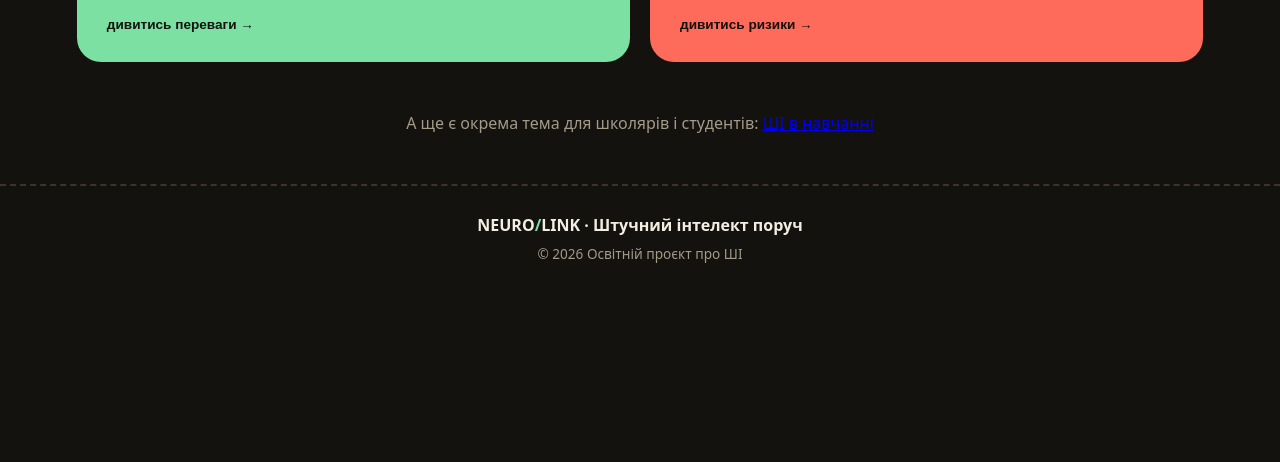
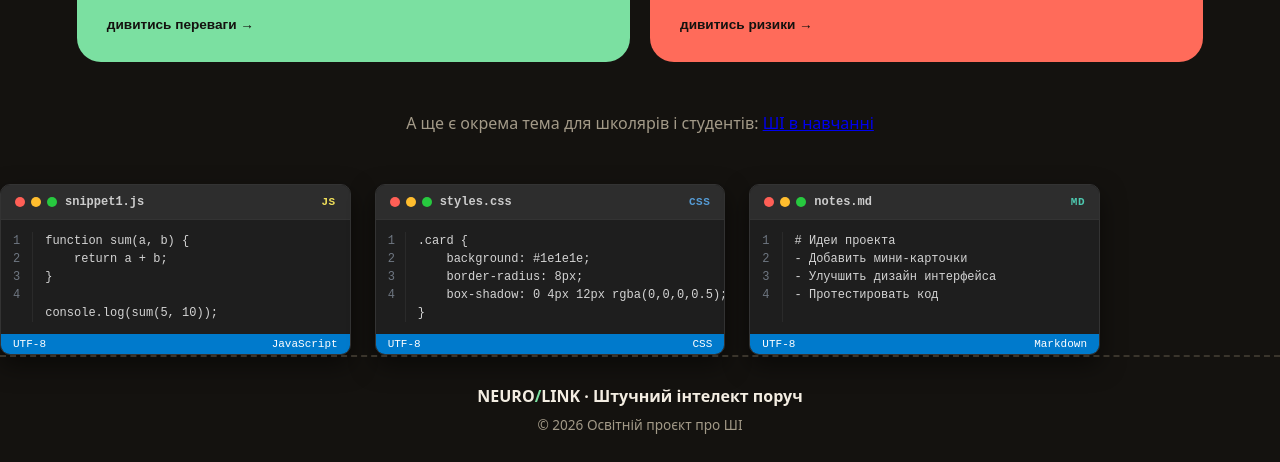
Before and after one commit to Zlata2810/projecta, a plain HTML site: page friend or threat.html in a window 1280 px wide. Shown: the part 706-1168 px from the top of the page. Before the commit the page ends 997 px from the top, so only its background shows below. Drawn offline with Linux system fonts and the light colour scheme.

Commit message:
карточки в друг чи загроза

```diff
--- a/friend or threat.html
+++ b/friend or threat.html
@@ -46,6 +46,90 @@
             А ще є окрема тема для школярів і студентів:
             <a href="education.html">ШІ в навчанні</a>
         </p>
+         <div class="cards-container">
+
+        <!-- Карточка 1 -->
+        <div class="code-card">
+            <div class="card-header">
+                <div class="header-left">
+                    <div class="window-dots">
+                        <span class="dot dot-red"></span>
+                        <span class="dot dot-yellow"></span>
+                        <span class="dot dot-green"></span>
+                    </div>
+                    <span class="file-name">snippet1.js</span>
+                </div>
+                <span class="file-ext ext-js">JS</span>
+            </div>
+            <div class="card-body">
+                <div class="line-numbers">1<br>2<br>3<br>4</div>
+                <pre class="code-content">function sum(a, b) {
+    return a + b;
+}
+
+console.log(sum(5, 10));</pre>
+            </div>
+            <div class="card-footer">
+                <span>UTF-8</span>
+                <span>JavaScript</span>
+            </div>
+        </div>
+
+        <!-- Карточка 2 -->
+        <div class="code-card">
+            <div class="card-header">
+                <div class="header-left">
+                    <div class="window-dots">
+                        <span class="dot dot-red"></span>
+                        <span class="dot dot-yellow"></span>
+                        <span class="dot dot-green"></span>
+                    </div>
+                    <span class="file-name">styles.css</span>
+                </div>
+                <span class="file-ext ext-css">CSS</span>
+            </div>
+            <div class="card-body">
+                <div class="line-numbers">1<br>2<br>3<br>4</div>
+                <pre class="code-content">.card {
+    background: #1e1e1e;
+    border-radius: 8px;
+    box-shadow: 0 4px 12px rgba(0,0,0,0.5);
+}</pre>
+            </div>
+            <div class="card-footer">
+                <span>UTF-8</span>
+                <span>CSS</span>
+            </div>
+        </div>
+
+        <!-- Карточка 3 -->
+        <div class="code-card">
+            <div class="card-header">
+                <div class="header-left">
+                    <div class="window-dots">
+                        <span class="dot dot-red"></span>
+                        <span class="dot dot-yellow"></span>
+                        <span class="dot dot-green"></span>
+                    </div>
+                    <span class="file-name">notes.md</span>
+                </div>
+                <span class="file-ext ext-md">MD</span>
+            </div>
+            <div class="card-body">
+                <div class="line-numbers">1<br>2<br>3<br>4</div>
+                <pre class="code-content"># Идеи проекта
+- Добавить мини-карточки
+- Улучшить дизайн интерфейса
+- Протестировать код</pre>
+            </div>
+            <div class="card-footer">
+                <span>UTF-8</span>
+                <span>Markdown</span>
+            </div>
+        </div>
+
+    </div>
+
     </main>
 
     <footer id="site-footer"></footer>
--- a/main.js
+++ b/main.js
@@ -3,7 +3,6 @@ const PAGES = [
   { href: "index.html", label: "Головна" },
   { href: "friend or threat.html", label: "Друг чи загроза" },
   { href: "advantagesAI.html", label: "Переваги" },
-  { href: "risks.html", label: "Ризики" },
   { href: "education.html", label: "Навчання" }
 ];
 
--- a/styles.css
+++ b/styles.css
@@ -401,3 +401,153 @@ h1 {
     flex-direction: column;
   }
 }
+
+/* карточки в виде кода */
+.cards-container {
+    display: grid;
+    grid-template-columns: repeat(auto-fit, minmax(280px, 1fr));
+    gap: 24px;
+    width: 100%;
+    max-width: 1100px;
+    font-family: 'Courier New', Courier, monospace;
+}
+
+.code-card {
+    background-color: #1e1e1e;
+    border-radius: 10px;
+    overflow: hidden;
+    box-shadow: 0 10px 25px rgba(0, 0, 0, 0.5);
+    border: 1px solid #333333;
+    display: flex;
+    flex-direction: column;
+    transition: transform 0.3s ease, border-color 0.3s ease, box-shadow 0.3s ease;
+}
+
+.code-card:hover {
+    transform: translateY(-4px);
+    border-color: #555555;
+    box-shadow: 0 15px 35px rgba(0, 0, 0, 0.7);
+}
+
+.card-header {
+    background-color: #2d2d2d;
+    padding: 10px 14px;
+    display: flex;
+    align-items: center;
+    justify-content: space-between;
+    user-select: none;
+    border-bottom: 1px solid #333333;
+}
+
+.header-left {
+    display: flex;
+    align-items: center;
+}
+
+.window-dots {
+    display: flex;
+    align-items: center;
+    gap: 6px;
+}
+
+.dot {
+    width: 10px;
+    height: 10px;
+    border-radius: 50%;
+}
+
+.dot-red {
+    background-color: #ff5f56;
+}
+
+.dot-yellow {
+    background-color: #ffbd2e;
+}
+
+.dot-green {
+    background-color: #27c93f;
+}
+
+.file-name {
+    margin-left: 8px;
+    font-size: 12px;
+    color: #cccccc;
+    font-weight: 600;
+}
+
+.file-ext {
+    font-size: 11px;
+    font-weight: bold;
+    letter-spacing: 0.5px;
+}
+
+.ext-js {
+    color: #f1e05a;
+}
+
+.ext-css {
+    color: #569cd6;
+}
+
+.ext-md {
+    color: #4ec9b0;
+}
+
+.card-body {
+    display: flex;
+    flex: 1;
+    padding: 12px 0;
+    background-color: #1e1e1e;
+    overflow-x: auto;
+}
+
+.line-numbers {
+    padding: 0 12px;
+    text-align: right;
+    user-select: none;
+    color: #6e7681;
+    font-size: 12px;
+    line-height: 1.5;
+    border-right: 1px solid #2a2a2a;
+    margin-right: 12px;
+    min-width: 30px;
+}
+
+.code-content {
+    font-family: 'Courier New', Courier, monospace;
+    font-size: 12px;
+    line-height: 1.5;
+    color: #d4d4d4;
+    white-space: pre;
+    padding-right: 12px;
+    margin: 0;
+}
+
+.card-footer {
+    background-color: #007acc;
+    color: #ffffff;
+    padding: 4px 12px;
+    font-size: 11px;
+    display: flex;
+    justify-content: space-between;
+    align-items: center;
+    user-select: none;
+}
+
+.card-body::-webkit-scrollbar {
+    height: 6px;
+    width: 6px;
+}
+
+.card-body::-webkit-scrollbar-track {
+    background: #1e1e1e;
+}
+
+.card-body::-webkit-scrollbar-thumb {
+    background: #424242;
+    border-radius: 3px;
+}
+
+.card-body::-webkit-scrollbar-thumb:hover {
+    background: #4f4f4f;
+}
```
